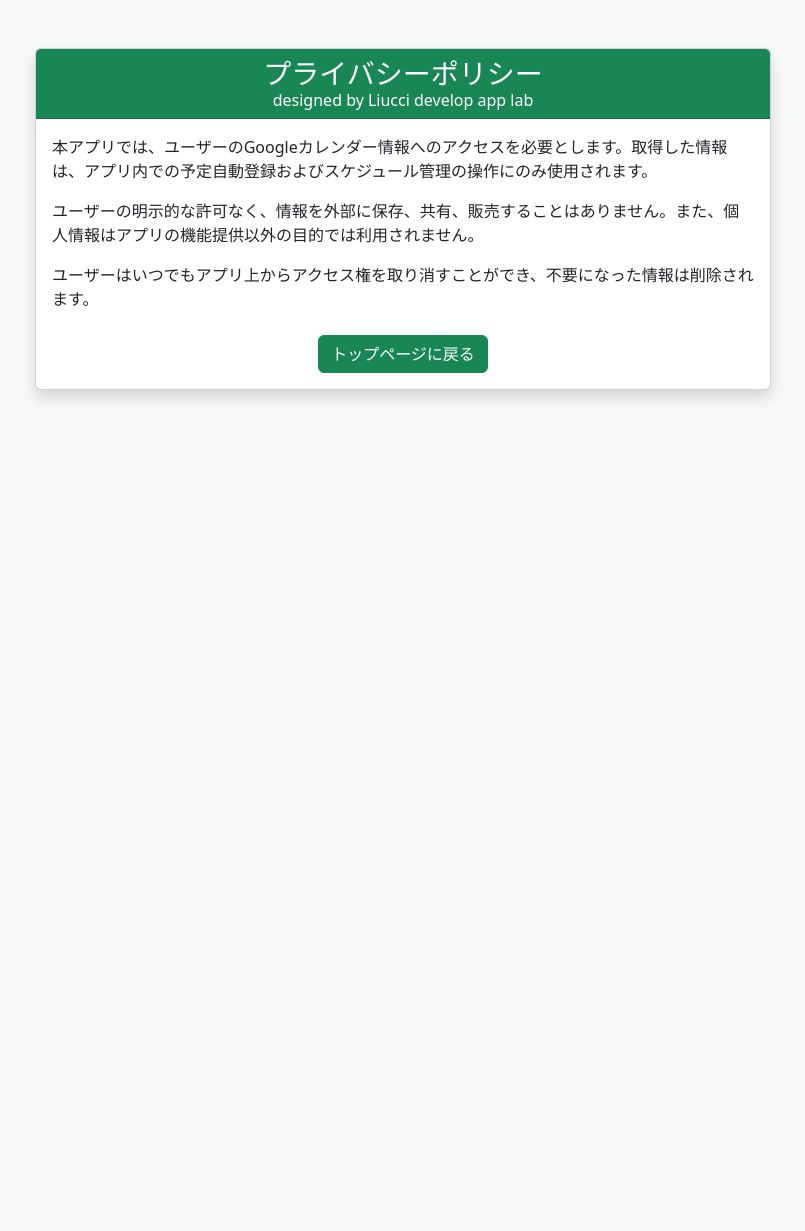
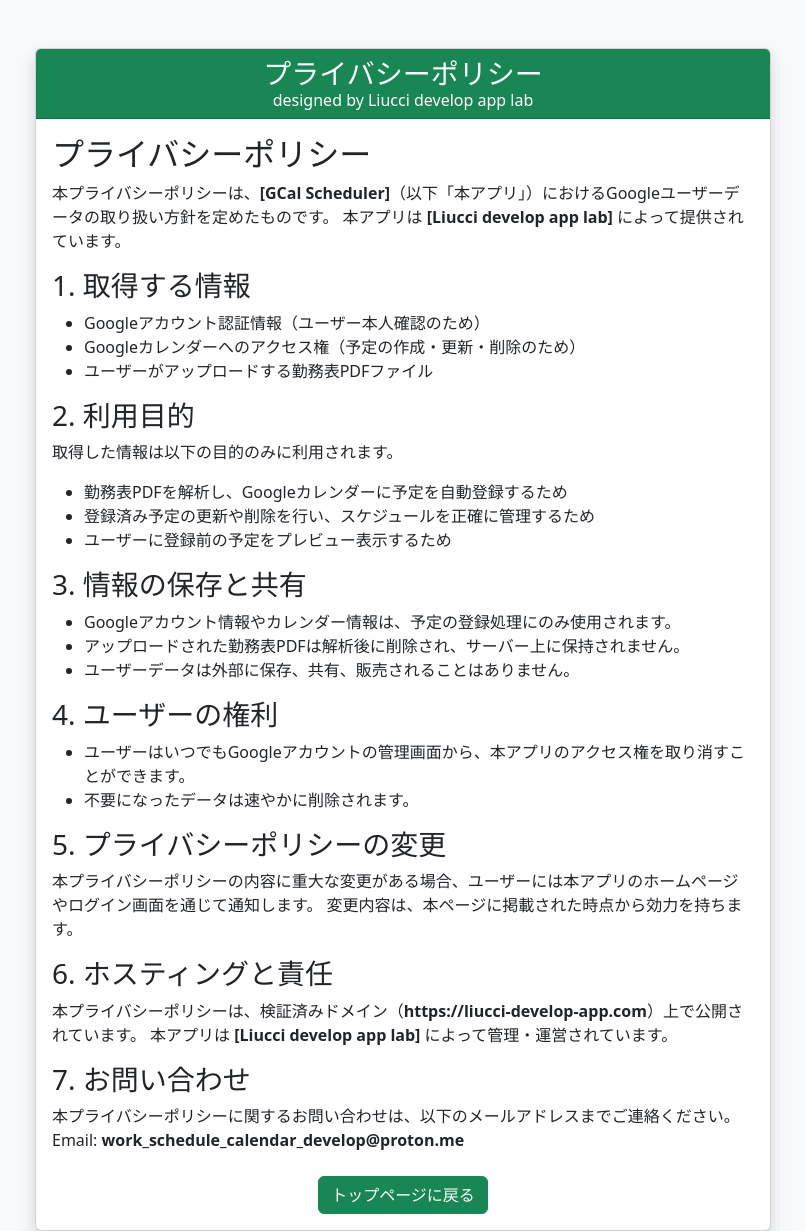
Before and after one commit to Liucci/project_test, a Flask app: page /privacy in a window 1280 px wide. Shown: the whole page, without its empty margins (237-1042 px from the left). Before the commit the page ends 401 px from the top, so only its background shows below. Run offline with Flask 3, Linux system fonts and the light colour scheme.

Commit message:
説明文の追加修正

```diff
--- a/templates/privacy.html
+++ b/templates/privacy.html
@@ -17,9 +17,60 @@
                     <h6 class="mb-0">designed by Liucci develop app lab</h6>
                 </div>
                 <div class="card-body">
-<p>本アプリでは、ユーザーのGoogleカレンダー情報へのアクセスを必要とします。取得した情報は、アプリ内での予定自動登録およびスケジュール管理の操作にのみ使用されます。</p>
-<p>ユーザーの明示的な許可なく、情報を外部に保存、共有、販売することはありません。また、個人情報はアプリの機能提供以外の目的では利用されません。</p>
-<p>ユーザーはいつでもアプリ上からアクセス権を取り消すことができ、不要になった情報は削除されます。</p>
+<h2>プライバシーポリシー</h2>
+
+<p>
+本プライバシーポリシーは、<strong>[GCal Scheduler]</strong>（以下「本アプリ」）におけるGoogleユーザーデータの取り扱い方針を定めたものです。
+本アプリは <strong>[Liucci develop app lab]</strong> によって提供されています。
+</p>
+
+<h3>1. 取得する情報</h3>
+<ul>
+  <li>Googleアカウント認証情報（ユーザー本人確認のため）</li>
+  <li>Googleカレンダーへのアクセス権（予定の作成・更新・削除のため）</li>
+  <li>ユーザーがアップロードする勤務表PDFファイル</li>
+</ul>
+
+<h3>2. 利用目的</h3>
+<p>
+取得した情報は以下の目的のみに利用されます。
+</p>
+<ul>
+  <li>勤務表PDFを解析し、Googleカレンダーに予定を自動登録するため</li>
+  <li>登録済み予定の更新や削除を行い、スケジュールを正確に管理するため</li>
+  <li>ユーザーに登録前の予定をプレビュー表示するため</li>
+</ul>
+
+<h3>3. 情報の保存と共有</h3>
+<ul>
+  <li>Googleアカウント情報やカレンダー情報は、予定の登録処理にのみ使用されます。</li>
+  <li>アップロードされた勤務表PDFは解析後に削除され、サーバー上に保持されません。</li>
+  <li>ユーザーデータは外部に保存、共有、販売されることはありません。</li>
+</ul>
+
+<h3>4. ユーザーの権利</h3>
+<ul>
+  <li>ユーザーはいつでもGoogleアカウントの管理画面から、本アプリのアクセス権を取り消すことができます。</li>
+  <li>不要になったデータは速やかに削除されます。</li>
+</ul>
+
+<h3>5. プライバシーポリシーの変更</h3>
+<p>
+本プライバシーポリシーの内容に重大な変更がある場合、ユーザーには本アプリのホームページやログイン画面を通じて通知します。
+変更内容は、本ページに掲載された時点から効力を持ちます。
+</p>
+
+<h3>6. ホスティングと責任</h3>
+<p>
+本プライバシーポリシーは、検証済みドメイン（<strong>https://liucci-develop-app.com</strong>）上で公開されています。
+本アプリは <strong>[Liucci develop app lab]</strong> によって管理・運営されています。
+</p>
+
+<h3>7. お問い合わせ</h3>
+<p>
+本プライバシーポリシーに関するお問い合わせは、以下のメールアドレスまでご連絡ください。
+Email: <strong>work_schedule_calendar_develop@proton.me</strong>
+</p>
                                     <div class="text-center mt-4">
                             <a href="{{ url_for('index') }}" class="btn btn-success">トップページに戻る</a>
                     </div>
```
Also changed, not shown: templates/about.html (+43 -3 lines).
